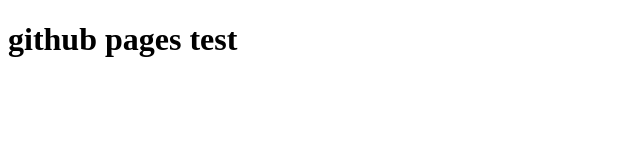
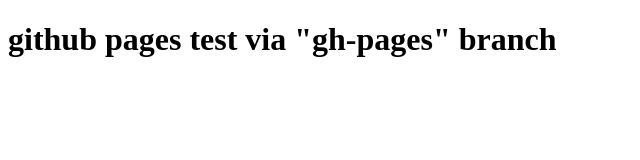
Before and after one commit to Verhov/arrows_for_blocks, a plain HTML site: page index.html in a window 1280 px wide. Shown: the whole page, without its empty margins (0-640 px from the left). Drawn offline with Linux system fonts and the light colour scheme.

Commit message:
github pages test via "gh-pages" branch

```diff
--- a/index.html
+++ b/index.html
@@ -10,7 +10,7 @@
 </head>
 
 <body>
-	<h1>github pages test</h1>
+	<h1>github pages test via "gh-pages" branch</h1>
 </body>
 
 </html>
```
